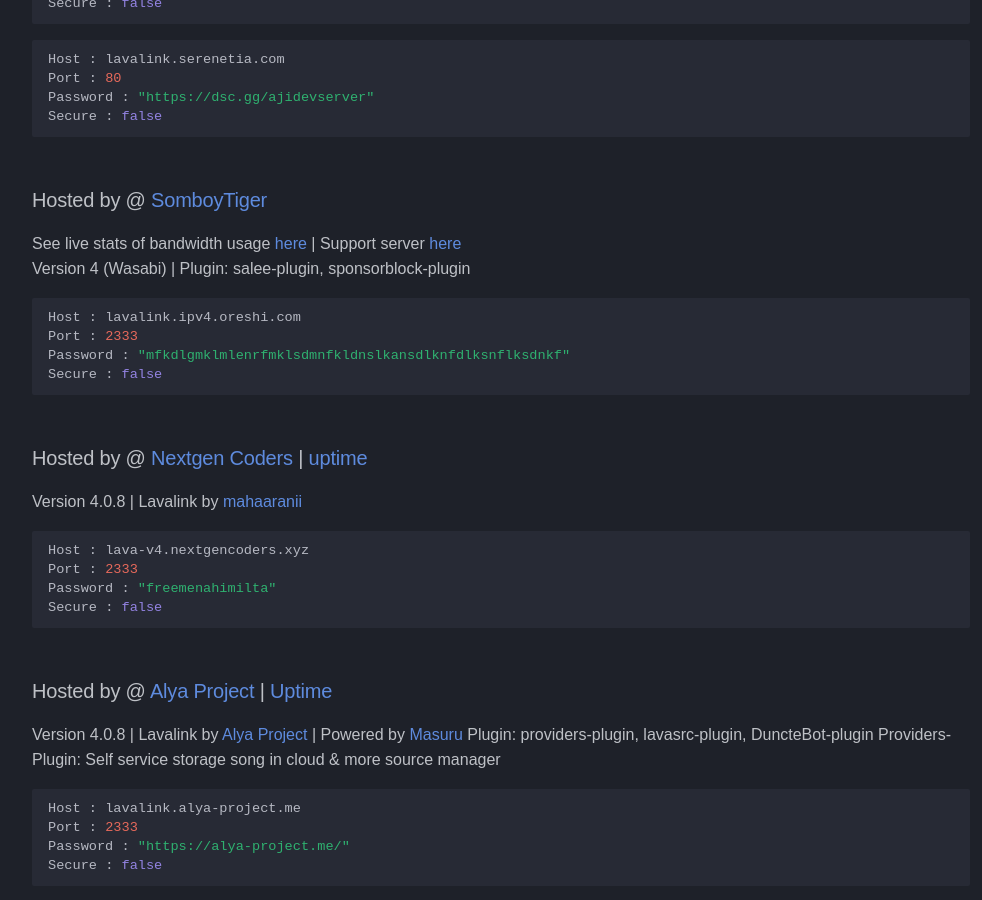
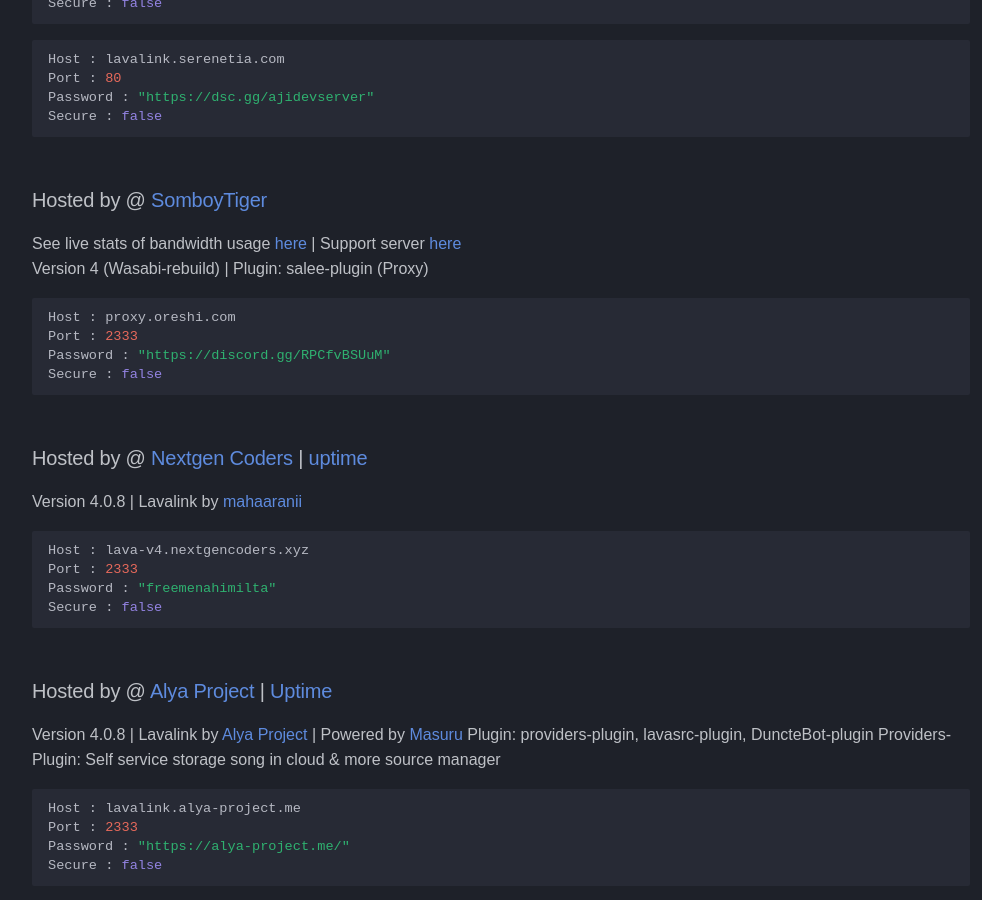
Before and after one commit to DarrenOfficial/lavalink-list, an MkDocs documentation site: the page built from docs/NoSSL/lavalink-without-ssl.md, in a window 1280 px wide and 900 px high, scrolled down 1734 px. Shown: the whole window, without its empty margins (14-996 px from the left). Built offline with MkDocs 1.6.1 and Material for MkDocs 9.7.7, drawn with Linux system fonts in a browser that asks for light colours; some web fonts are replaced; comment, search, counter and statistics services are not loaded; a style sheet for code colours, icons or effects is not loaded.

Commit message:
Update Node Proxy Oreshi (#655)
* Update lavalink-without-ssl.md

* Update lavalink-without-ssl.md

````diff
--- a/docs/NoSSL/lavalink-without-ssl.md
+++ b/docs/NoSSL/lavalink-without-ssl.md
@@ -91,12 +91,12 @@ Secure : false
 ```
 
 ### Hosted by @ [SomboyTiger](https://chompubot.work)
-See live stats of bandwidth usage [here](https://status.oreshi.com/report/uptime/87063efef7cb4252c86331f882451919/) | Support server [here](https://discord.gg/RPCfvBSUuM) <br />
-Version 4 (Wasabi) | Plugin: salee-plugin, sponsorblock-plugin
+See live stats of bandwidth usage [here](https://status.oreshi.com/report/uptime/54f9cdfd343fe9e63a0c04407ec36592/) | Support server [here](https://discord.gg/RPCfvBSUuM) <br />
+Version 4 (Wasabi-rebuild) | Plugin: salee-plugin (Proxy)
 ```bash
-Host : lavalink.ipv4.oreshi.com
+Host : proxy.oreshi.com
 Port : 2333
-Password : "mfkdlgmklmlenrfmklsdmnfkldnslkansdlknfdlksnflksdnkf"
+Password : "https://discord.gg/RPCfvBSUuM"
 Secure : false
 ```
 
````
